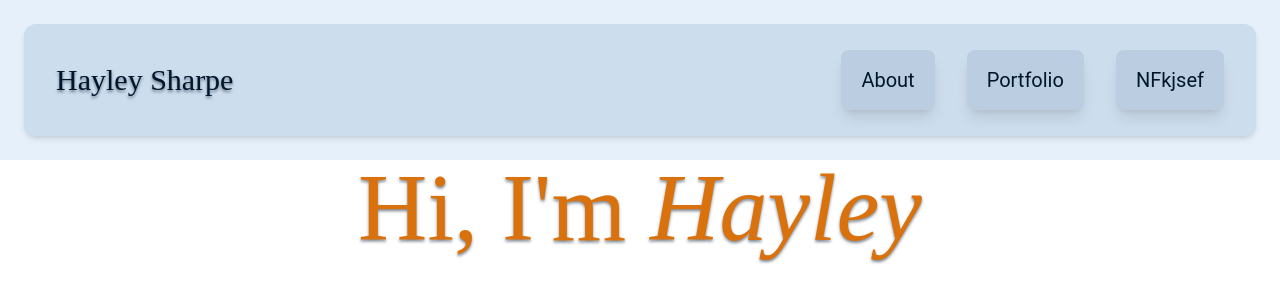
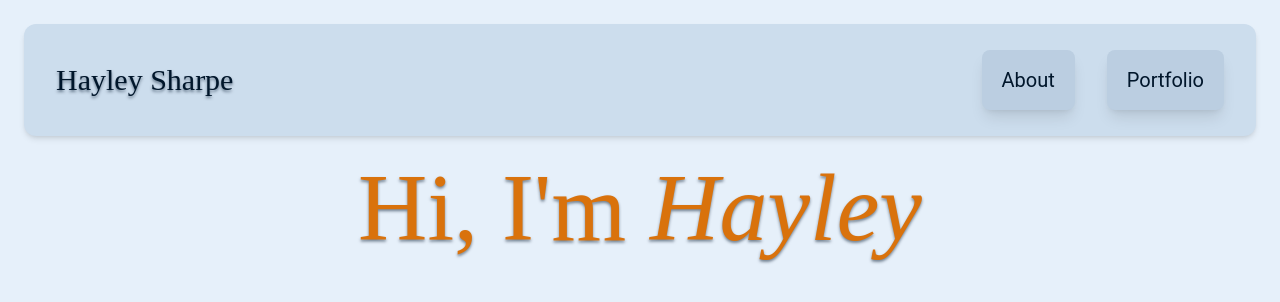
Before and after one commit to h4yleysh4rpe/h4yleysh4rpe.github.io, a React (Vite) app: page / in a window 1280 px wide. Shown: the top 302 px of the page. Built offline with nearby package versions, Linux system fonts and the light colour scheme.

Commit message:
adjust background colour

```diff
--- a/src/components/Header.jsx
+++ b/src/components/Header.jsx
@@ -20,9 +20,6 @@ export default function Header() {
         >
           Portfolio
         </div>
-        <div className="bg-buttonblue shadow-lg shadow-(color:navy) transition-all duration-300 hover:shadow-xl hover:scale-105 hover:bg-hoverbuttonblue rounded-lg px-5 py-4">
-          NFkjsef
-        </div>
       </div>
     </header>
   );
--- a/src/index.css
+++ b/src/index.css
@@ -18,6 +18,11 @@
   -moz-osx-font-smoothing: grayscale;
 }
 
+body {
+  background-color: #e6f0fa;
+  margin: 0;
+}
+
 html,
 body,
 #root {
--- a/src/pages/HomePage.jsx
+++ b/src/pages/HomePage.jsx
@@ -3,7 +3,7 @@ import HeroSection from "../components/HeroSection";
 
 function HomePage() {
   return (
-    <div>
+    <div className="bg-bgblue min-h-fit">
       <HeroSection />
     </div>
   );
```
